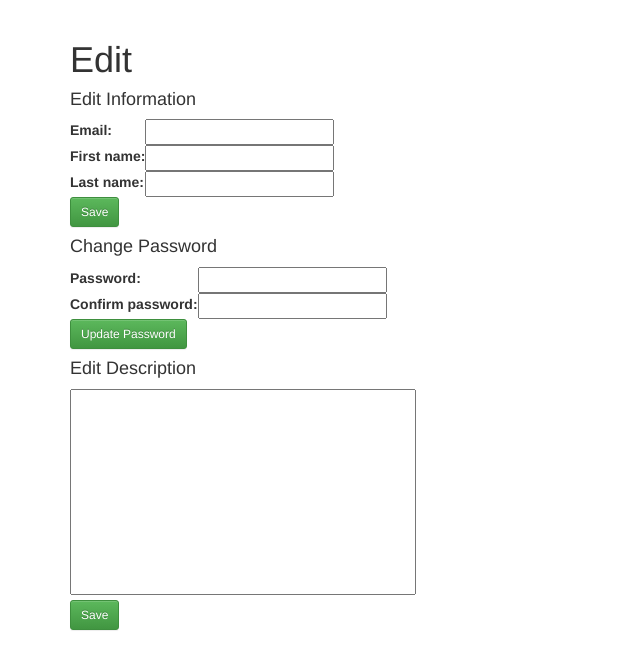
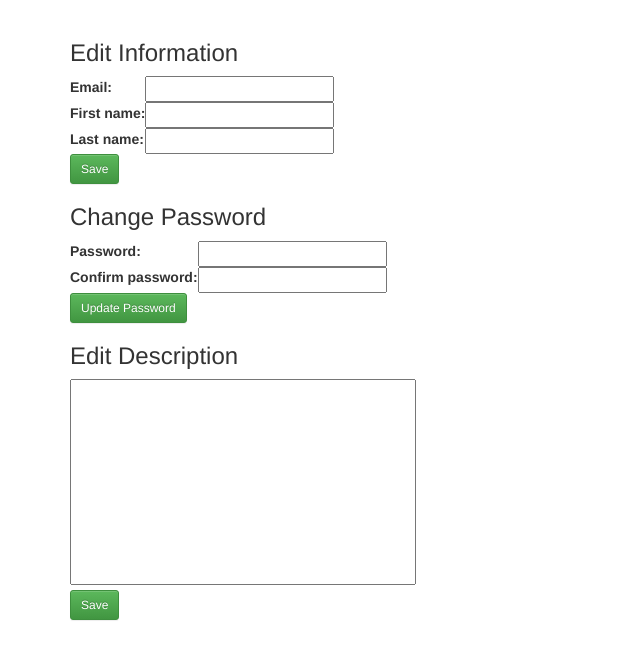
Before and after one commit to business-phil/user_dashboard, a Django app: template apps/dashboard/templates/dashboard/edit.html in a window 1280 px wide. Shown: the part 52-722 px from the top of the page, without its empty margins (0-640 px from the left). Run offline with Django 3.2, Linux system fonts and the light colour scheme; the template is opened without the code that fills it: values that come from a table or form of the project are taken from there, others are empty; parts of the project's set-up code (start-up, migrations or seed data) failed here and were passed over; some libraries are stand-ins or nearby versions.

Commit message:
edit page minor HTML markup

```diff
--- a/apps/dashboard/static/dashboard/css/style.css
+++ b/apps/dashboard/static/dashboard/css/style.css
@@ -33,3 +33,7 @@ textarea{
 .table_add label{
 	padding: 10px;
 }
+
+.edit_info {
+	margin-top: 20px;
+}
--- a/apps/dashboard/templates/dashboard/edit.html
+++ b/apps/dashboard/templates/dashboard/edit.html
@@ -31,20 +31,18 @@
         </div><!-- /.container-fluid -->
     </nav>
     <div class='container'>
-
-		<h1>Edit {{editStr}}</h1>
 			<div id=editInfoForm>
-		<h4>Edit Information</h4>
+			<h3 class='edit_info'>Edit Information</h3>
 				<form action="{% url 'dashboard:edit_info' user_id %}" method="POST">
 					{% csrf_token %}
-                <table>
+	                <table class="edit_table">
 					{{editForm.as_table}}
 	                </table>
-				<button type='submit' class='btn btn-success btn-sm'>Save</button>
+					<button id="save_button" type='submit' class='btn btn-success btn-sm'>Save</button>
 				</form>
 			</div>
 			<div id="editPasswordForm">
-		<h4>Change Password</h4>
+				<h3 class='edit_info'>Change Password</h3>
 					<form action="{% url 'dashboard:edit_pw' user_id %}" method="POST">
 						{% csrf_token %}
 		                <table>
@@ -54,7 +52,7 @@
 					</form>
 			</div>
 			<div {{hidden}} id="editDescritionForm">
-		<h4>Edit Description</h4>
+				<h3 class='edit_info'>Edit Description</h3>
 				<form action="{% url 'dashboard:edit_desc' user_id %}" method="POST">
 					{% csrf_token %}
 	                <table>
@@ -63,7 +61,6 @@
 					<button type='submit' class='btn btn-success btn-sm'>Save</button>
 				</form>
 			</div>
-
 		</div>
 </body>
 </html>
--- a/apps/dashboard/templates/dashboard/index.html
+++ b/apps/dashboard/templates/dashboard/index.html
@@ -44,7 +44,7 @@
                 <h3>All Users</h3>
             </div>
             <table class="table table-bordered table-hover table-responsive ">
-                <tr class="info">
+                <tr class="success">
                     <th>ID</th>
                     <th>Name</th>
                     <th>Email</th>
```
Lines whose indentation alone changed are shown as unchanged.
